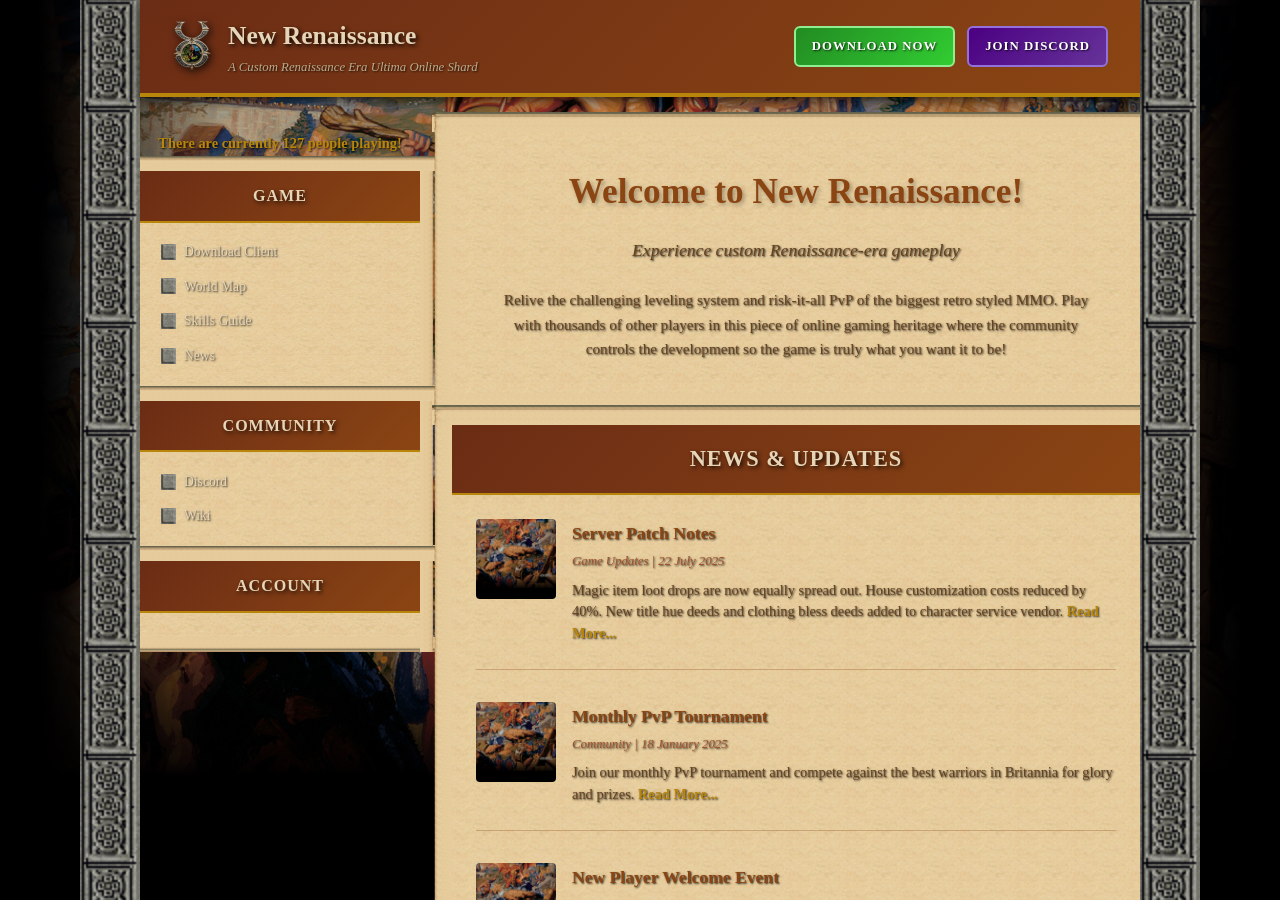
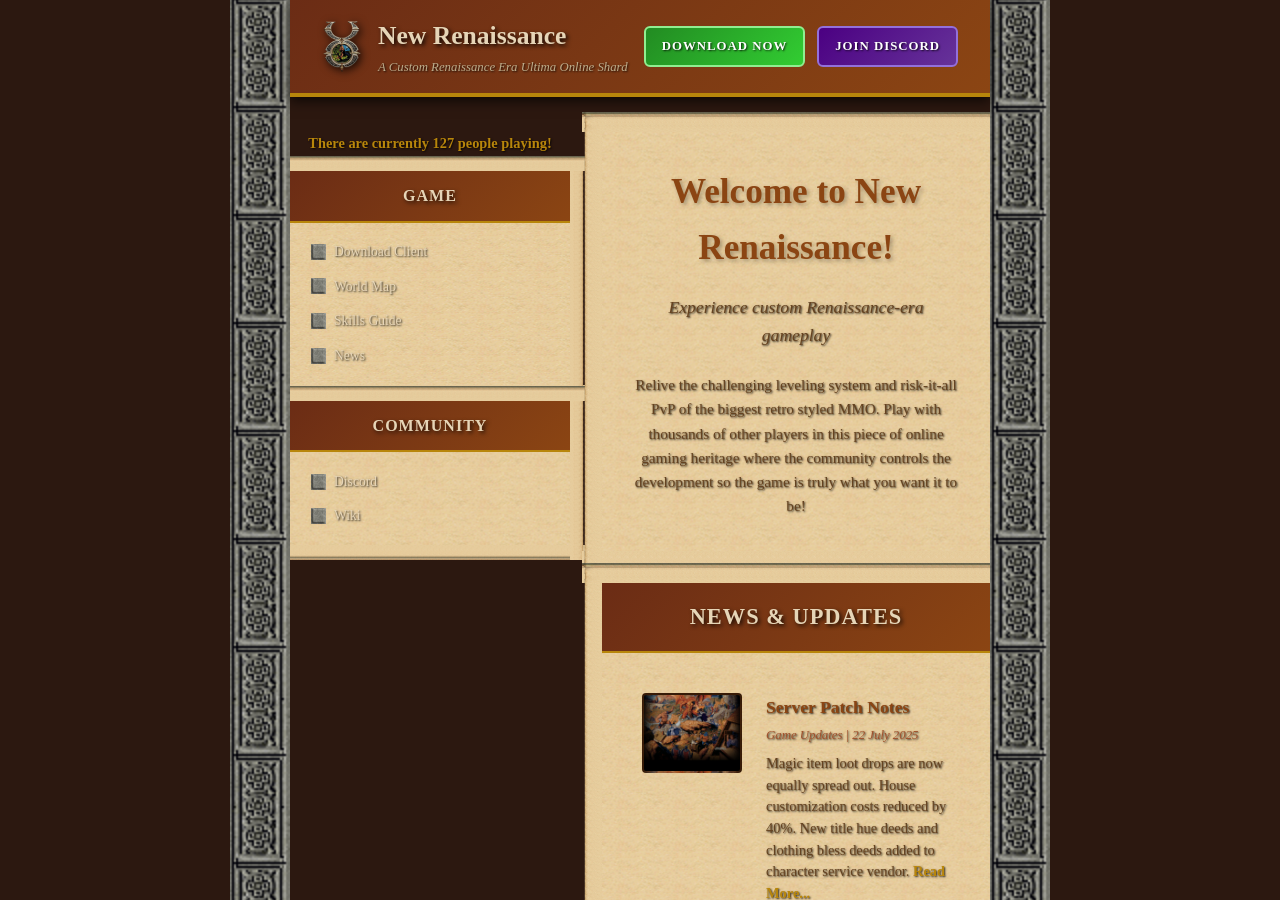
Before and after one commit to xzCad/newrenaissanceuo-wiki, a Jekyll site: the page built from README.md, in a window 1280 px wide and 900 px high. Built offline with Jekyll 4.4.1, drawn with Linux system fonts in a browser that asks for light colours; our own code applies the rules of GitHub Pages for plain Markdown files.

Commit message:
Update home.html

```diff
--- a/_layouts/home.html
+++ b/_layouts/home.html
@@ -13,9 +13,7 @@
 
         body {
             font-family: 'Times New Roman', serif;
-            background: url('/assets/images/uo-background.jpg') center center;
-            background-size: cover;
-            background-attachment: fixed;
+            background: #2C1810;
             color: #E6D5B7;
             line-height: 1.6;
             text-shadow: 1px 1px 2px rgba(0,0,0,0.8);
@@ -35,11 +33,11 @@
         }
 
         .pillar-left {
-            left: calc(50% - 560px); /* Position left of content area */
+            left: calc(50% - 410px); /* Position left of content area */
         }
 
         .pillar-right {
-            right: calc(50% - 560px); /* Position right of content area */
+            right: calc(50% - 410px); /* Position right of content area */
         }
 
         /* Header */
@@ -49,7 +47,7 @@
             left: 50%;
             transform: translateX(-50%);
             width: 100%;
-            max-width: 1000px;
+            max-width: 700px;
             background: linear-gradient(135deg, #6B2C15, #8B4513);
             border-bottom: 4px solid #B8860B;
             box-shadow: 0 4px 12px rgba(0,0,0,0.7);
@@ -153,7 +151,7 @@
         .content-wrapper {
             display: flex;
             gap: 2rem;
-            max-width: 1000px;
+            max-width: 700px;
             width: 100%;
         }
 
@@ -379,14 +377,16 @@
 
         .news-content {
             padding: 1.5rem;
+            overflow: hidden; /* Prevents any overflow issues */
         }
 
         .news-item {
             display: flex;
-            gap: 1rem;
+            gap: 1.5rem;
             margin-bottom: 2rem;
-            padding-bottom: 1.5rem;
+            padding: 1rem;
             border-bottom: 1px solid rgba(139, 69, 19, 0.3);
+            align-items: flex-start;
         }
 
         .news-item:last-child {
@@ -395,17 +395,19 @@
         }
 
         .news-item-image {
-            width: 80px;
+            width: 100px;
             height: 80px;
             background: rgba(139, 69, 19, 0.2);
             border-radius: 4px;
             flex-shrink: 0;
             background-size: cover;
             background-position: center;
+            border: 2px solid rgba(139, 69, 19, 0.4);
         }
 
         .news-item-content {
             flex: 1;
+            min-width: 0; /* Prevents flex item from overflowing */
         }
 
         .news-item-header {
@@ -442,17 +444,17 @@
         }
 
         /* Responsive */
-        @media (max-width: 1200px) {
+        @media (max-width: 900px) {
             .pillar-left, .pillar-right {
                 display: none;
             }
 
             .header {
-                max-width: 900px;
+                max-width: 600px;
             }
 
             .content-wrapper {
-                max-width: 900px;
+                max-width: 600px;
             }
 
             .sidebar {
@@ -464,7 +466,7 @@
             }
         }
 
-        @media (max-width: 1000px) {
+        @media (max-width: 700px) {
             .header {
                 max-width: 100%;
                 left: 0;
@@ -475,7 +477,7 @@
 
             .content-wrapper {
                 flex-direction: column;
-                max-width: 600px;
+                max-width: 400px;
             }
 
             .sidebar {
@@ -584,15 +586,6 @@
                         </div>
                     </div>
                 </div>
-
-                <!-- Account Section -->
-                <div class="nav-section">
-                    <div class="nav-section-inner">
-                        <div class="nav-section-header">Account</div>
-                        <div class="nav-links">
-                        </div>
-                    </div>
-                </div>
             </aside>
 
             <!-- Main Content -->
```
